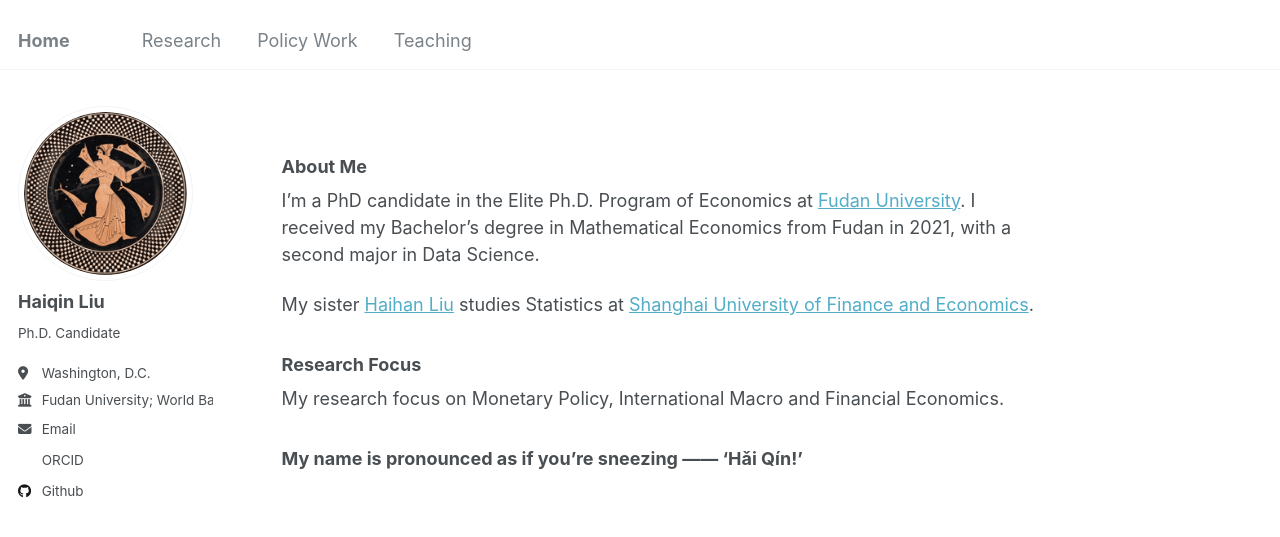
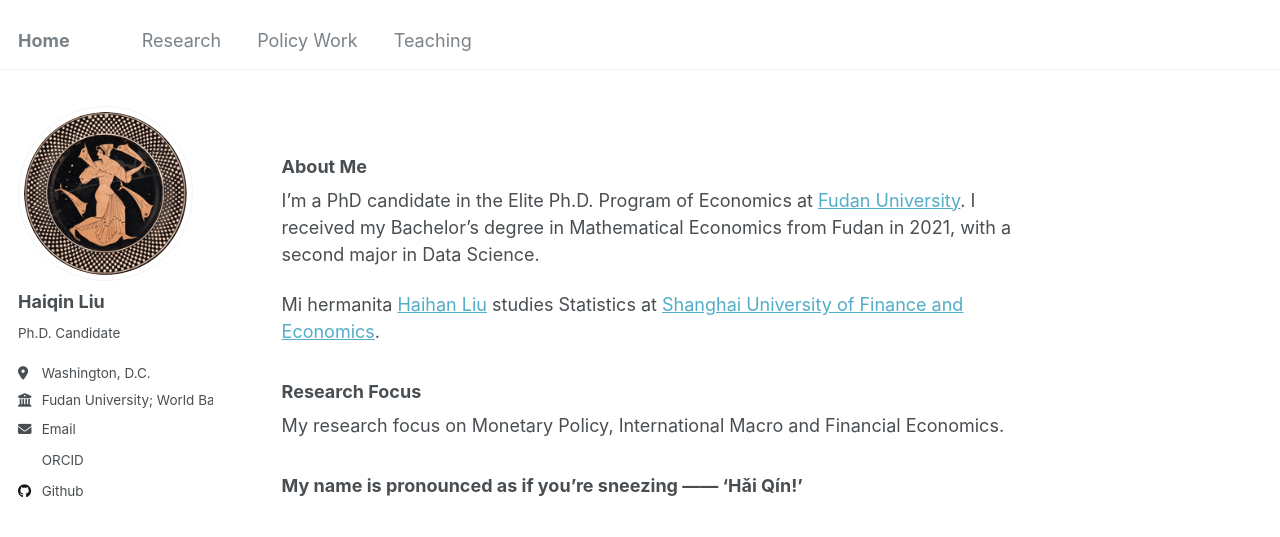
Before and after one commit to liuhaiqinFDU/liuhaiqinFDU.github.io, a Jekyll site: the page built from about.md, in a window 1280 px wide. Shown: the top 537 px of the page. Built offline with Jekyll 4.4.1, drawn with Linux system fonts in a browser that asks for light colours; some web fonts are replaced.

Commit message:
Update about.md

```diff
--- a/about.md
+++ b/about.md
@@ -11,7 +11,7 @@ redirect_from:
 
 I'm a PhD candidate in the Elite Ph.D. Program of Economics at [Fudan University](https://www.fudan.edu.cn/en/). I received my Bachelor's degree in Mathematical Economics from Fudan in 2021, with a second major in Data Science.
 
-My sister [Haihan Liu](https://github.com/GraceHanLiu) studies Statistics at [Shanghai University of Finance and Economics](https://english.sufe.edu.cn/).
+Mi hermanita [Haihan Liu](https://github.com/GraceHanLiu) studies Statistics at [Shanghai University of Finance and Economics](https://english.sufe.edu.cn/).
 
 
 
```
